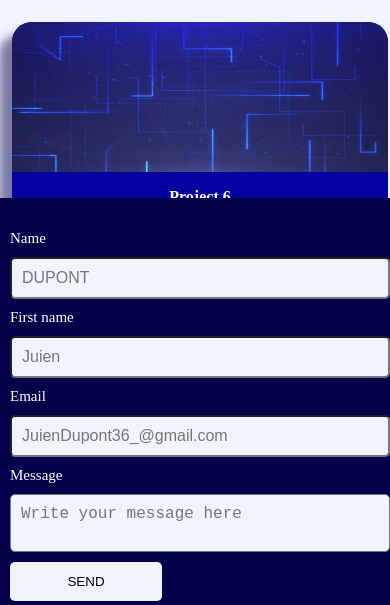
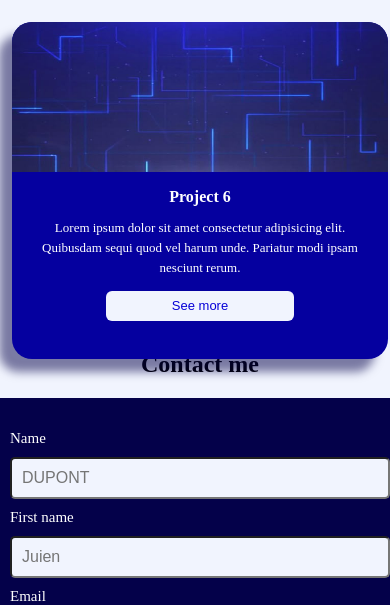
Before and after one commit to Samiatou04MAMA-KONI/Mon-portfolio, a plain HTML site: page index.html in a window 390 px wide. Shown: the part 4630-5235 px from the top of the page. Drawn offline with Linux system fonts and the light colour scheme.

Commit message:
Update style.css

```diff
--- a/style.css
+++ b/style.css
@@ -538,7 +538,7 @@ hr{
                 width: 95%;
             }
             #contact{
-                margin: 50% 0% 10% 0%;
+                margin: 100% 0% 10% 0%;
             }
 
             form {
```
